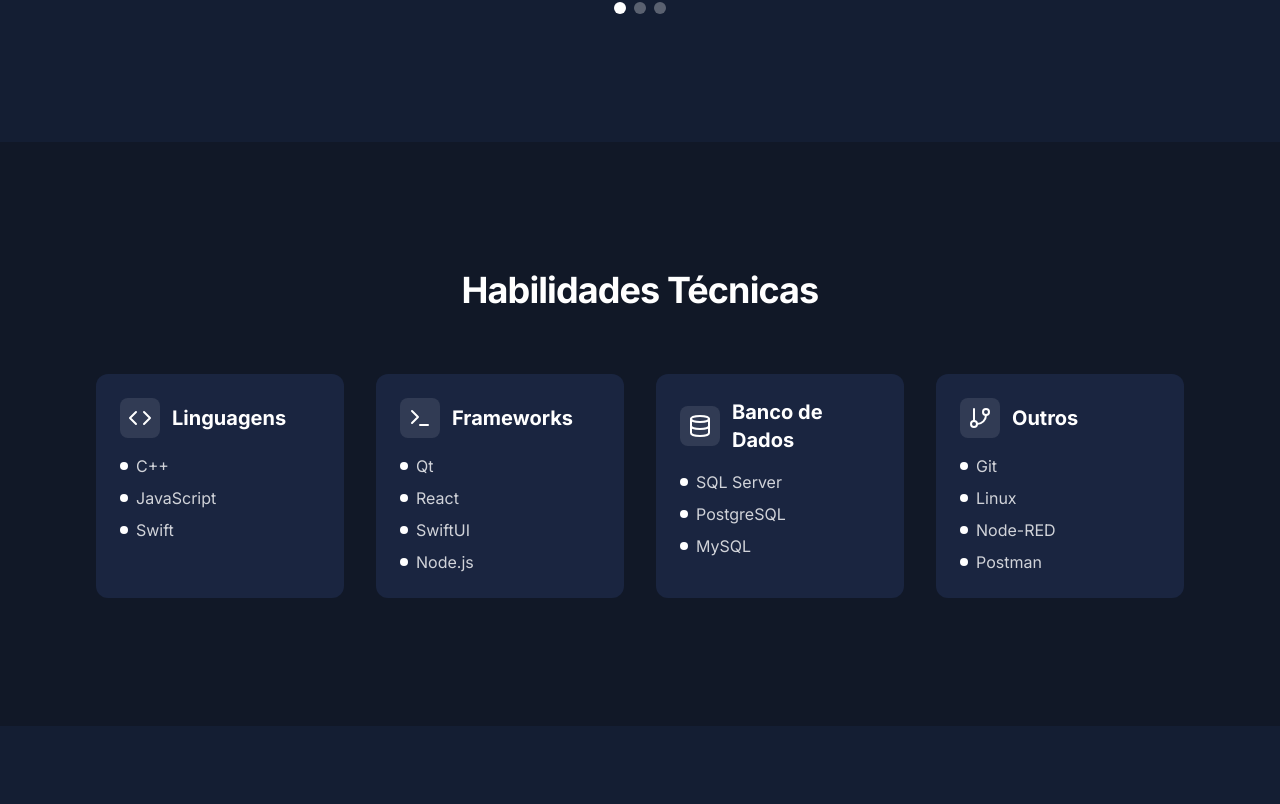
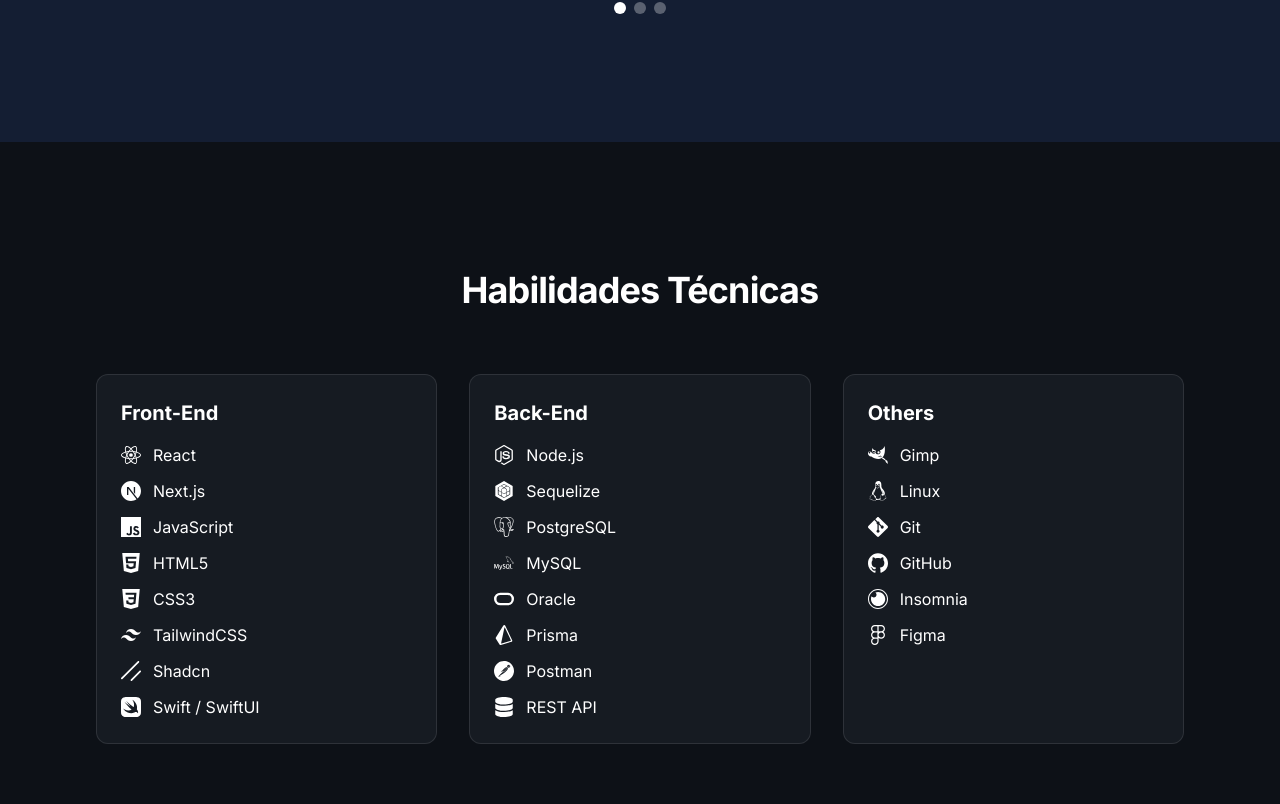
Before and after one commit to higorwilvert/portifoliodev, a Next.js app: page / in a window 1280 px wide. Shown: the part 2636-3440 px from the top of the page. Built offline with nearby package versions, Linux system fonts and the light colour scheme.

Commit message:
corrigido minha stack

```diff
--- a/components/skills.tsx
+++ b/components/skills.tsx
@@ -1,60 +1,84 @@
 "use client"
 
-import { motion } from "framer-motion"
-import { Code, Database, GitBranch, Terminal } from "lucide-react"
+import {
+  SiReact,
+  SiNextdotjs,
+  SiJavascript,
+  SiTypescript,
+  SiHtml5,
+  SiCss3,
+  SiTailwindcss,
+  SiBootstrap,
+  SiShadcnui,
+  SiNodedotjs,
+  SiSequelize,
+  SiPostgresql,
+  SiMysql,
+  SiOracle,
+  SiPostman,
+  SiGraphql,
+  SiFirebase,
+  SiGithub,
+  SiGit,
+  SiFigma,
+  SiGimp,
+  SiLinux,
+  SiInsomnia,
+  SiSwift,
+  SiPrisma,
+} from "react-icons/si"
+import { FaDatabase, FaPlug } from "react-icons/fa"
 
-const skillCategories = [
-  {
-    title: "Linguagens",
-    icon: <Code size={24} />,
-    skills: ["C++", "JavaScript", "Swift"],
-  },
-  {
-    title: "Frameworks",
-    icon: <Terminal size={24} />,
-    skills: ["Qt", "React", "SwiftUI", "Node.js"],
-  },
-  {
-    title: "Banco de Dados",
-    icon: <Database size={24} />,
-    skills: ["SQL Server", "PostgreSQL", "MySQL"],
-  },
-  {
-    title: "Outros",
-    icon: <GitBranch size={24} />,
-    skills: ["Git", "Linux", "Node-RED", "Postman"],
-  },
-]
+const skills = {
+  "Front-End": [
+    { name: "React", icon: <SiReact /> },
+    { name: "Next.js", icon: <SiNextdotjs /> },
+    { name: "JavaScript", icon: <SiJavascript /> },
+    { name: "HTML5", icon: <SiHtml5 /> },
+    { name: "CSS3", icon: <SiCss3 /> },
+    { name: "TailwindCSS", icon: <SiTailwindcss /> },
+    { name: "Shadcn", icon: <SiShadcnui /> },
+    { name: "Swift / SwiftUI", icon: <SiSwift /> },
+  ],
+  "Back-End": [
+    { name: "Node.js", icon: <SiNodedotjs /> },
+    { name: "Sequelize", icon: <SiSequelize /> },
+    { name: "PostgreSQL", icon: <SiPostgresql /> },
+    { name: "MySQL", icon: <SiMysql /> },
+    { name: "Oracle", icon: <SiOracle /> },
+    { name: "Prisma", icon: <SiPrisma /> },
+    { name: "Postman", icon: <SiPostman /> },
+    { name: "REST API", icon: <FaDatabase /> },
+  ],
+  "Others": [
+    { name: "Gimp", icon: <SiGimp /> },
+    { name: "Linux", icon: <SiLinux /> },
+    { name: "Git", icon: <SiGit /> },
+    { name: "GitHub", icon: <SiGithub /> },
+    { name: "Insomnia", icon: <SiInsomnia /> },
+    { name: "Figma", icon: <SiFigma /> },
+  ],
+}
 
-export default function Skills() {
+export default function SkillsGrid() {
   return (
-    <section id="skills" className="section-padding bg-[#111827]">
+    <section id="skills" className="section-padding bg-[#0d1117] text-white">
       <div className="container-section">
-        <h2 className="heading-lg text-center mb-16 reveal">Habilidades Técnicas</h2>
+        <h2 className="heading-lg text-center mb-16">Habilidades Técnicas</h2>
 
-        <div className="grid grid-cols-1 md:grid-cols-2 lg:grid-cols-4 gap-8">
-          {skillCategories.map((category, index) => (
-            <motion.div
-              key={category.title}
-              initial={{ opacity: 0, y: 20 }}
-              animate={{ opacity: 1, y: 0 }}
-              transition={{ duration: 0.5, delay: index * 0.1 }}
-              className="bg-[#1a2540] rounded-xl p-6 reveal"
-            >
-              <div className="flex items-center mb-4">
-                <div className="p-2 bg-white/10 rounded-lg mr-3">{category.icon}</div>
-                <h3 className="text-xl font-bold">{category.title}</h3>
-              </div>
-
-              <ul className="space-y-2">
-                {category.skills.map((skill) => (
-                  <li key={skill} className="flex items-center text-white/80">
-                    <span className="w-2 h-2 bg-white rounded-full mr-2"></span>
-                    {skill}
+        <div className="grid grid-cols-1 md:grid-cols-3 gap-8">
+          {Object.entries(skills).map(([category, techs]) => (
+            <div key={category} className="bg-[#161b22] rounded-xl p-6 border border-white/10">
+              <h3 className="text-xl font-bold mb-4">{category}</h3>
+              <ul className="space-y-3">
+                {techs.map(({ name, icon }) => (
+                  <li key={name} className="flex items-center space-x-3">
+                    <span className="text-xl">{icon}</span>
+                    <span>{name}</span>
                   </li>
                 ))}
               </ul>
-            </motion.div>
+            </div>
           ))}
         </div>
       </div>
```
